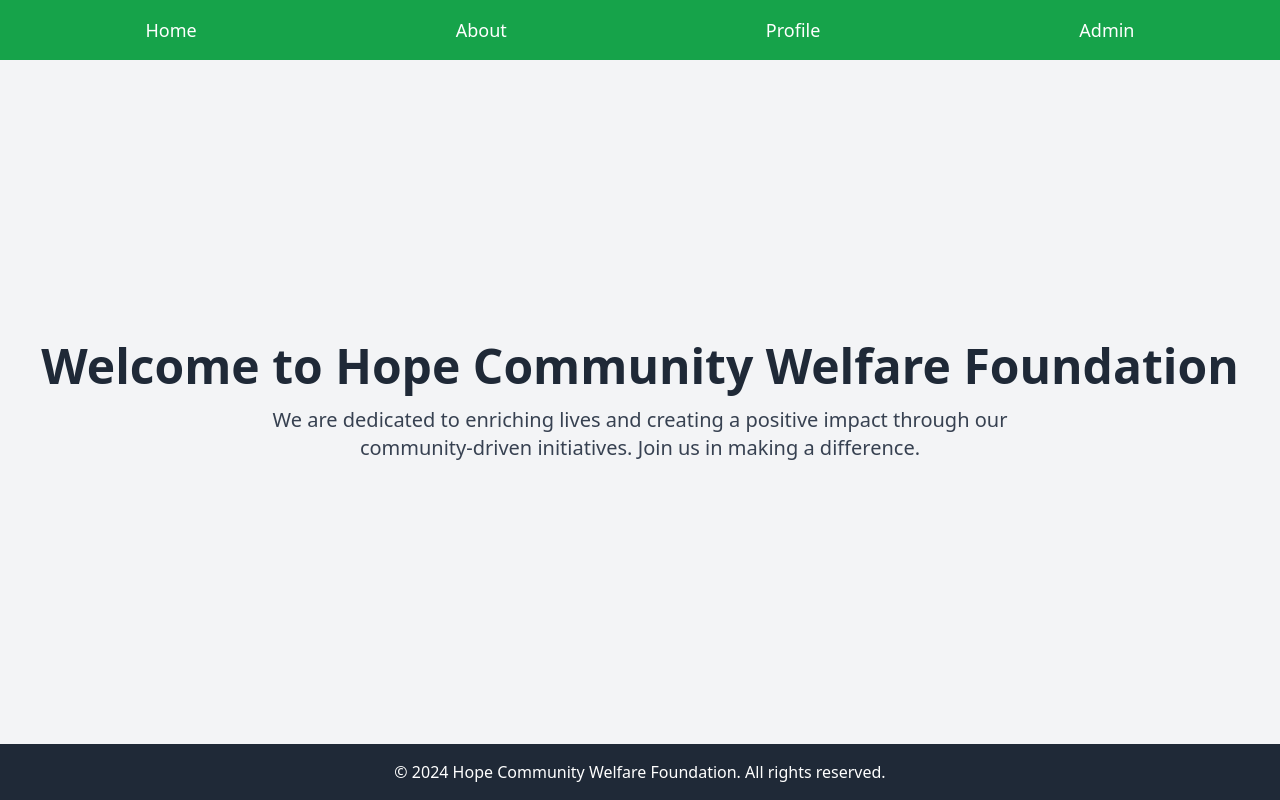
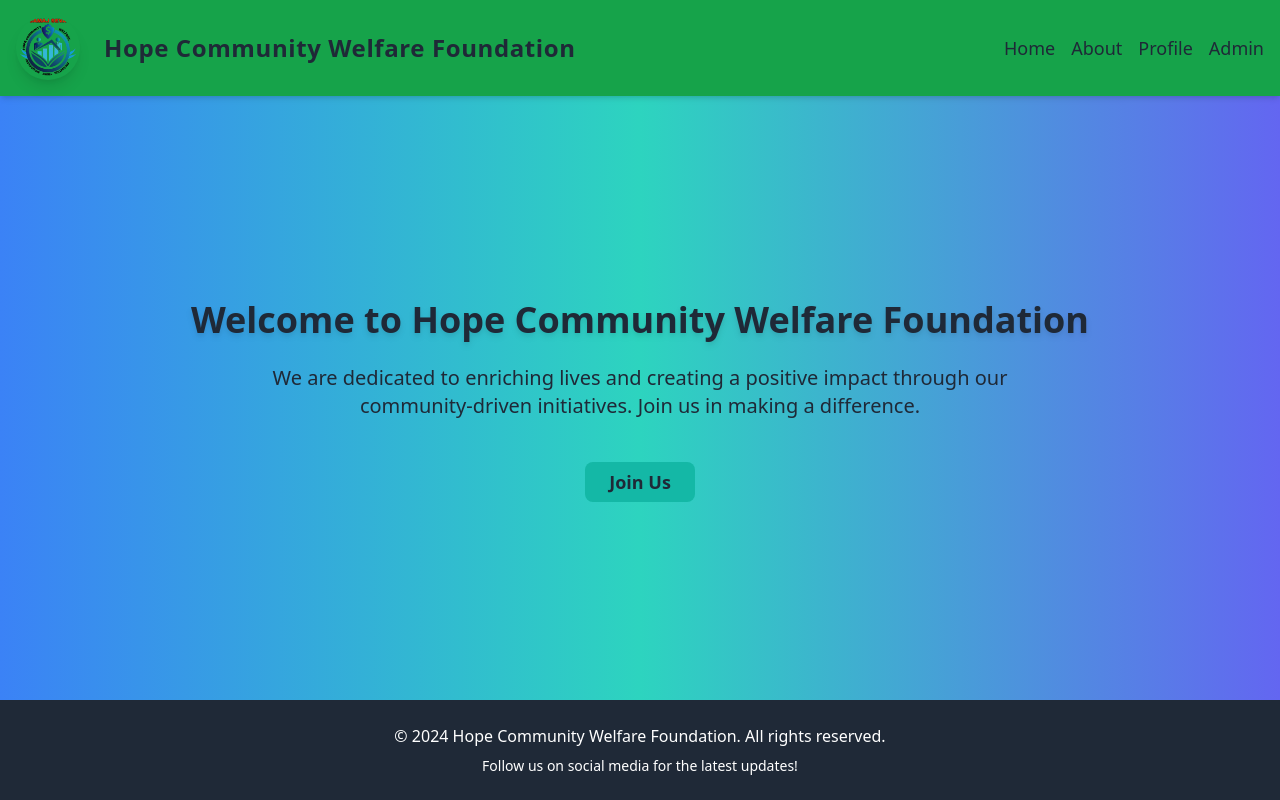
Before and after one commit to Yathish26/MLM, a React (Vite) app: page / in a window 1280 px wide. Built offline with nearby package versions, Linux system fonts and the light colour scheme.

Commit message:
desing update

```diff
--- a/src/Header.jsx
+++ b/src/Header.jsx
@@ -1,15 +1,30 @@
-import React from 'react'
-import { Link } from 'react-router-dom'
+import React from 'react';
+import { Link } from 'react-router-dom';
 
 export default function Header() {
     return (
-        <nav className="bg-green-600 text-white p-4">
-            <ul className="flex justify-around">
-                <li><Link to="/" className="text-lg hover:underline">Home</Link></li>
-                <li><Link to="/about" className="text-lg hover:underline">About</Link></li>
-                <li><Link to="/profile" className="text-lg hover:underline">Profile</Link></li>
-                <li><Link to="/admin" className="text-lg hover:underline">Admin</Link></li>
+        <nav className="bg-green-600 text-white p-4 shadow-md flex mo:flex-col items-center justify-between flex-wrap">
+            <div className="flex items-center mo:flex-col space-x-6">
+                <Link to="/">
+                    <div className="w-16 h-16 flex justify-center items-center">
+                        <img src="/favicon/icon.png" alt="Logo" className="object-contain shadow-lg rounded-full" />
+                    </div>
+                </Link>
+
+                <Link to="/">
+                    <h1 className="text-2xl font-bold tracking-wide text-center text-gray-800">
+                        Hope Community Welfare Foundation
+                    </h1>
+                </Link>
+            </div>
+
+            {/* Navigation Links */}
+            <ul className="flex gap-4 my-4">
+                <li><Link to="/" className="text-lg hover:text-green-200 text-gray-800 transition-all">Home</Link></li>
+                <li><Link to="/about" className="text-lg hover:text-green-200 text-gray-800 transition-all">About</Link></li>
+                <li><Link to="/profile" className="text-lg hover:text-green-200 text-gray-800 transition-all">Profile</Link></li>
+                <li><Link to="/admin" className="text-lg hover:text-green-200 text-gray-800 transition-all">Admin</Link></li>
             </ul>
         </nav>
-    )
+    );
 }
--- a/src/Home.jsx
+++ b/src/Home.jsx
@@ -1,19 +1,28 @@
 import React from 'react';
-import { Link } from 'react-router-dom';
 import Header from './Header';
 
 export default function Home() {
   return (
-    <div className="min-h-screen bg-gray-100 flex flex-col">
+    <div className="min-h-screen bg-gradient-to-r from-blue-500 via-teal-400 to-indigo-500 flex flex-col">
       <Header/>
-      <main className="flex-grow flex flex-col justify-center items-center text-center p-8">
-        <h1 className="text-5xl font-bold text-gray-800">Welcome to Hope Community Welfare Foundation</h1>
-        <p className="text-xl text-gray-700 mt-4 max-w-prose">
+      <main className="flex-grow flex flex-col justify-center items-center text-center p-10">
+        <h1 className="text-4xl font-bold text-gray-800 mb-6 drop-shadow-md">
+          Welcome to Hope Community Welfare Foundation
+        </h1>
+        <p className="text-xl text-gray-800 mb-6 max-w-3xl mx-auto">
           We are dedicated to enriching lives and creating a positive impact through our community-driven initiatives. Join us in making a difference.
         </p>
+        <div className="mt-6">
+          <a href="#join-us" className="bg-teal-500 text-gray-800 py-2 px-6 rounded-lg text-lg font-semibold hover:bg-teal-400 transition-all">
+            Join Us
+          </a>
+        </div>
       </main>
-      <footer className="bg-gray-800 text-white text-center p-4">
-        <p>&copy; {new Date().getFullYear()} Hope Community Welfare Foundation. All rights reserved.</p>
+      <footer className="bg-gray-800 text-white text-center py-6">
+        <div className="container mx-auto px-4">
+          <p className="text-sm md:text-base">&copy; {new Date().getFullYear()} Hope Community Welfare Foundation. All rights reserved.</p>
+          <p className="text-xs md:text-sm mt-2">Follow us on social media for the latest updates!</p>
+        </div>
       </footer>
     </div>
   );
--- a/src/Profile.jsx
+++ b/src/Profile.jsx
@@ -85,17 +85,23 @@ export default function Profile() {
         <div className="min-h-screen bg-gray-100 flex flex-col">
             <Header />
             <div className='flex flex-1 justify-center items-center'>
-                <div className="bg-white shadow-lg rounded-lg p-8 w-full max-w-md">
-                    <div className="flex justify-center mb-4">
-                        <svg className='w-32 h-32' viewBox="0 0 24 24" fill="none" xmlns="http://www.w3.org/2000/svg">
-                            <g id="SVGRepo_bgCarrier" strokeWidth="0"></g>
-                            <g id="SVGRepo_tracerCarrier" strokeLinecap="round" strokeLinejoin="round"></g>
-                            <g id="SVGRepo_iconCarrier">
-                                <path d="M14.5 8.5C14.5 9.88071 13.3807 11 12 11C10.6193 11 9.5 9.88071 9.5 8.5C9.5 7.11929 10.6193 6 12 6C13.3807 6 14.5 7.11929 14.5 8.5Z" fill="#000000"></path>
-                                <path d="M15.5812 16H8.50626C8.09309 16 7.87415 15.5411 8.15916 15.242C9.00598 14.3533 10.5593 13 12.1667 13C13.7899 13 15.2046 14.3801 15.947 15.2681C16.2011 15.5721 15.9774 16 15.5812 16Z" fill="#000000" stroke="#000000" strokeWidth="2" strokeLinecap="round" strokeLinejoin="round"></path>
-                                <circle cx="12" cy="12" r="10" stroke="#000000" strokeWidth="2"></circle>
-                            </g>
+                <div className="bg-white shadow-lg rounded-lg p-4 w-full max-w-md">
+                    <div className='w-full h-fit flex justify-end'>
+                        <button onClick={handleLogout} className='w-fit h-fit flex gap-2 justify-center items-center bg-green-500 text-white py-2 px-6 rounded-lg shadow-md hover:bg-green-600 focus:outline-none focus:ring-2 focus:ring-green-300 focus:ring-offset-1'>
+                            Logout
+                            <svg width="16" height="16" viewBox="0 0 14 14" fill="none" xmlns="http://www.w3.org/2000/svg">
+                                <path d="M8.16667 1.80543C7.90008 1.76891 7.62737 1.75 7.35 1.75C4.25721 1.75 1.75 4.10051 1.75 7C1.75 9.89952 4.25721 12.25 7.35 12.25C7.62737 12.25 7.90008 12.2311 8.16667 12.1946" stroke="white" stroke-width="1.25" stroke-linecap="round" stroke-linejoin="round" />
+                                <path d="M10.7915 5.54175L12.2498 7.00008L10.7915 8.45841M6.4165 7.00008H11.8947" stroke="white" stroke-width="1.25" stroke-linecap="round" stroke-linejoin="round" />
+                            </svg>
+                        </button>
+                    </div>
+                    <div className="flex my-4 justify-center mb-4">
+                        <svg width="82" height="81" viewBox="0 0 82 81" fill="none" xmlns="http://www.w3.org/2000/svg">
+                            <path fill-rule="evenodd" clip-rule="evenodd" d="M41.0002 10.8154C24.4034 10.8154 10.949 24.1056 10.949 40.5C10.949 56.8944 24.4034 70.1848 41.0002 70.1848C57.597 70.1848 71.0515 56.8944 71.0515 40.5C71.0515 24.1056 57.597 10.8154 41.0002 10.8154ZM4.271 40.5C4.271 20.4624 20.7152 4.21875 41.0002 4.21875C61.2853 4.21875 77.7293 20.4624 77.7293 40.5C77.7293 60.5377 61.2853 76.7812 41.0002 76.7812C20.7152 76.7812 4.271 60.5377 4.271 40.5Z" fill="black" />
+                            <path d="M29.0415 32.0625C29.0415 25.5386 34.3954 20.25 40.9998 20.25C47.6043 20.25 52.9582 25.5386 52.9582 32.0625C52.9582 38.5864 47.6043 43.875 40.9998 43.875C34.3954 43.875 29.0415 38.5864 29.0415 32.0625Z" fill="black" />
+                            <path d="M18.4799 59.5593C21.9777 53.5126 28.4872 49.7812 35.5372 49.7812H46.4596C53.5095 49.7812 60.0193 53.5126 63.5169 59.5593L66.9989 66.1257C60.35 72.7083 51.1558 76.7809 40.9987 76.7809C30.8413 76.7809 21.647 72.708 14.998 66.1257L18.4799 59.5593Z" fill="black" />
                         </svg>
+
                     </div>
                     <h2 className="text-center text-3xl font-semibold text-gray-800 mb-4">
                         {profile.name}
@@ -104,26 +110,23 @@ export default function Profile() {
                         <span className="font-medium text-gray-700">ID:</span>
                         <span className="text-gray-600">{profile.customerID}</span>
                     </div>
-                    <div className="space-y-4">
-                        <div className="flex justify-between">
+                    <div className="my-3 text-center">
+                        <button onClick={handleRefferal} className="bg-green-500 text-white py-2 px-4 rounded-lg hover:bg-green-600">
+                            Copy Referral Link
+                        </button>
+                    </div>
+
+                    <div className=" flex flex-col items-center gap-2">
+                        <div className="flex gap-2">
                             <span className="font-medium text-gray-700">Phone:</span>
                             <span className="text-gray-600">{profile.mobile}</span>
                         </div>
-                        <div className="flex justify-between">
+                        <div className="flex gap-2">
                             <span className="font-medium text-gray-700">Place:</span>
                             <span className="text-gray-600">{profile.place}</span>
                         </div>
                     </div>
-                    <div className="mt-6 text-center">
-                        <button onClick={handleLogout} className="bg-green-500 text-white py-2 px-4 rounded-lg hover:bg-green-600">
-                            Logout
-                        </button>
-                    </div>
-                    <div className="mt-6 text-center">
-                        <button onClick={handleRefferal} className="bg-green-500 text-white py-2 px-4 rounded-lg hover:bg-green-600">
-                            Copy Referral Link
-                        </button>
-                    </div>
+
                     <Link to="/profile/password">
                         <div className="mt-6 text-center">
                             <button className="bg-green-500 text-white py-2 px-4 rounded-lg hover:bg-green-600">
--- a/tailwind.config.js
+++ b/tailwind.config.js
@@ -4,7 +4,11 @@ export default {
     "./src/**/*.{js,ts,jsx,tsx}",
   ],
   theme: {
-    extend: {},
+    extend: {
+      screens: {
+        'mo': {'max': '599px'},
+      }
+    },
   },
   plugins: [],
 }
```
